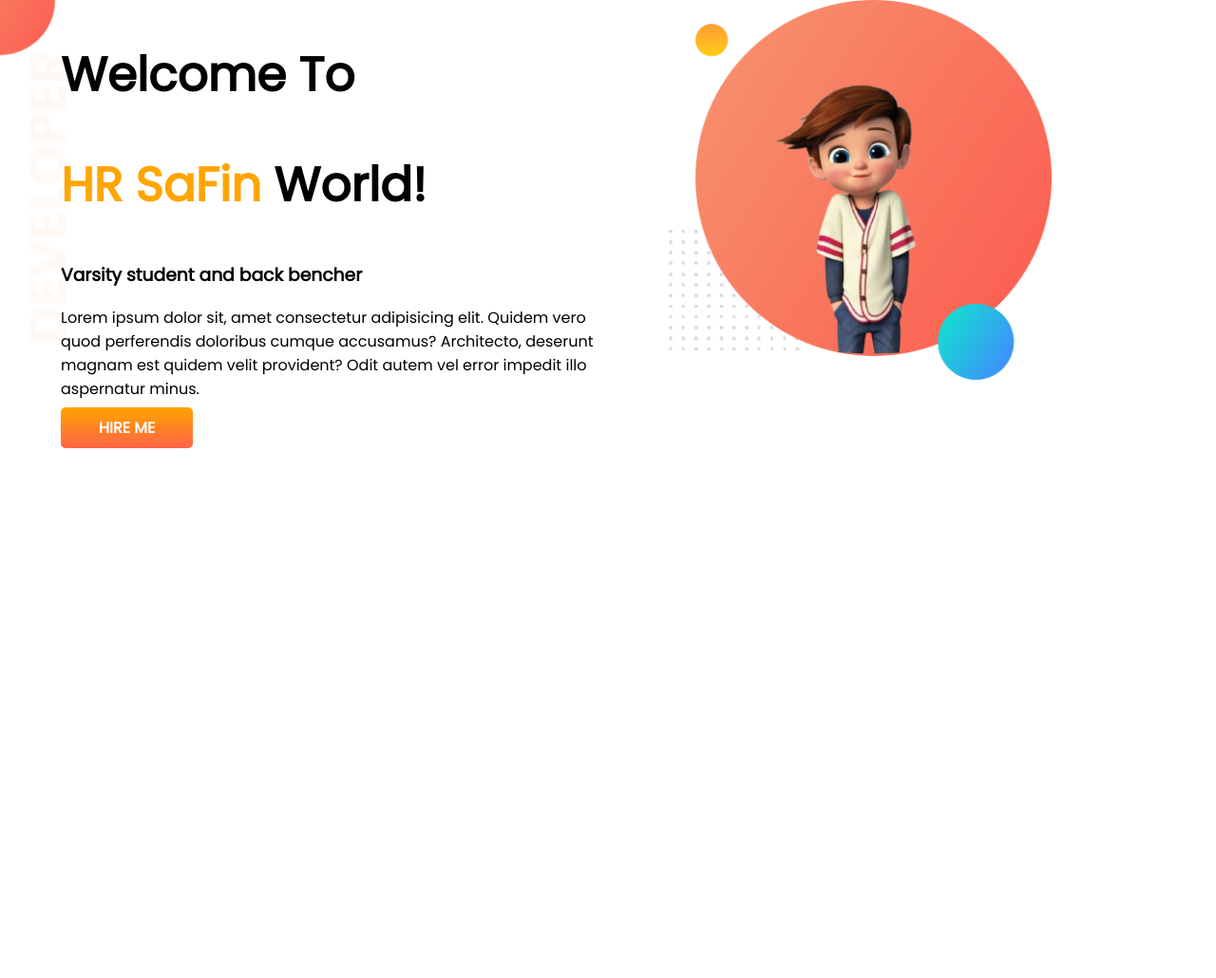
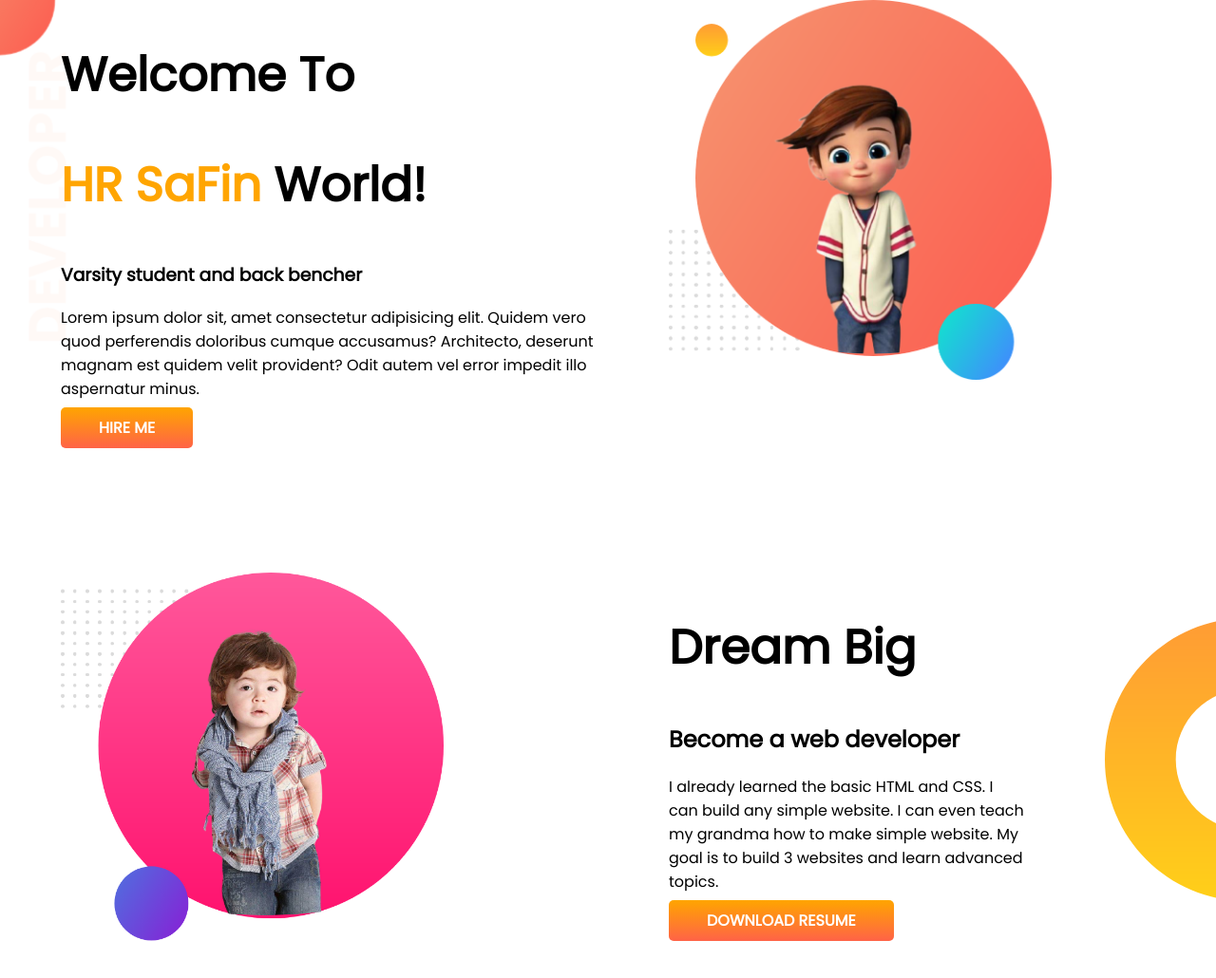
Before and after one commit to SaFin001/developer-portfolio, a plain HTML site: page index.html in a window 1280 px wide. Shown: the whole page at 95% size. Before the commit the page ends 800 px from the top, so only its background shows below. Drawn offline with Linux system fonts and the light colour scheme.

Commit message:
dream added

```diff
--- a/index.html
+++ b/index.html
@@ -29,6 +29,20 @@
         </div>
     </section>
 
+    <section class="dream-big">
+        <div class="half-width">
+            <img src="new-image/my-bg2.png" alt="">
+        </div>
+        <div class="half-width">
+            <h1>Dream Big</h1>
+            <h2>Become a web developer</h2>
+            <p id="text">I already learned the basic HTML and CSS. I can build any simple website. I can even teach my
+                grandma how
+                to make simple website. My goal is to build 3 websites and learn advanced topics.</p>
+            <a class="link-button" target="_blank" href="">DOWNLOAD RESUME</a>
+        </div>
+    </section>
+
 </body>
 
 </html>
--- a/style.css
+++ b/style.css
@@ -10,6 +10,7 @@ h1{
 }
 section{
     display: flex;
+    margin-bottom: 140px;
 }
 .half-width{
     width: 50%;
@@ -30,3 +31,11 @@ section{
     background-image:url(images/top-banner.png);
     background-repeat: no-repeat;
 }
+.dream-big{
+    background-image: url(images/dream-bg.png);
+    background-repeat: no-repeat;
+    background-position: right;
+}
+#text{
+    padding-right: 200px;
+}
```
Also changed, not shown: new-image/my-bg2.png (added).
